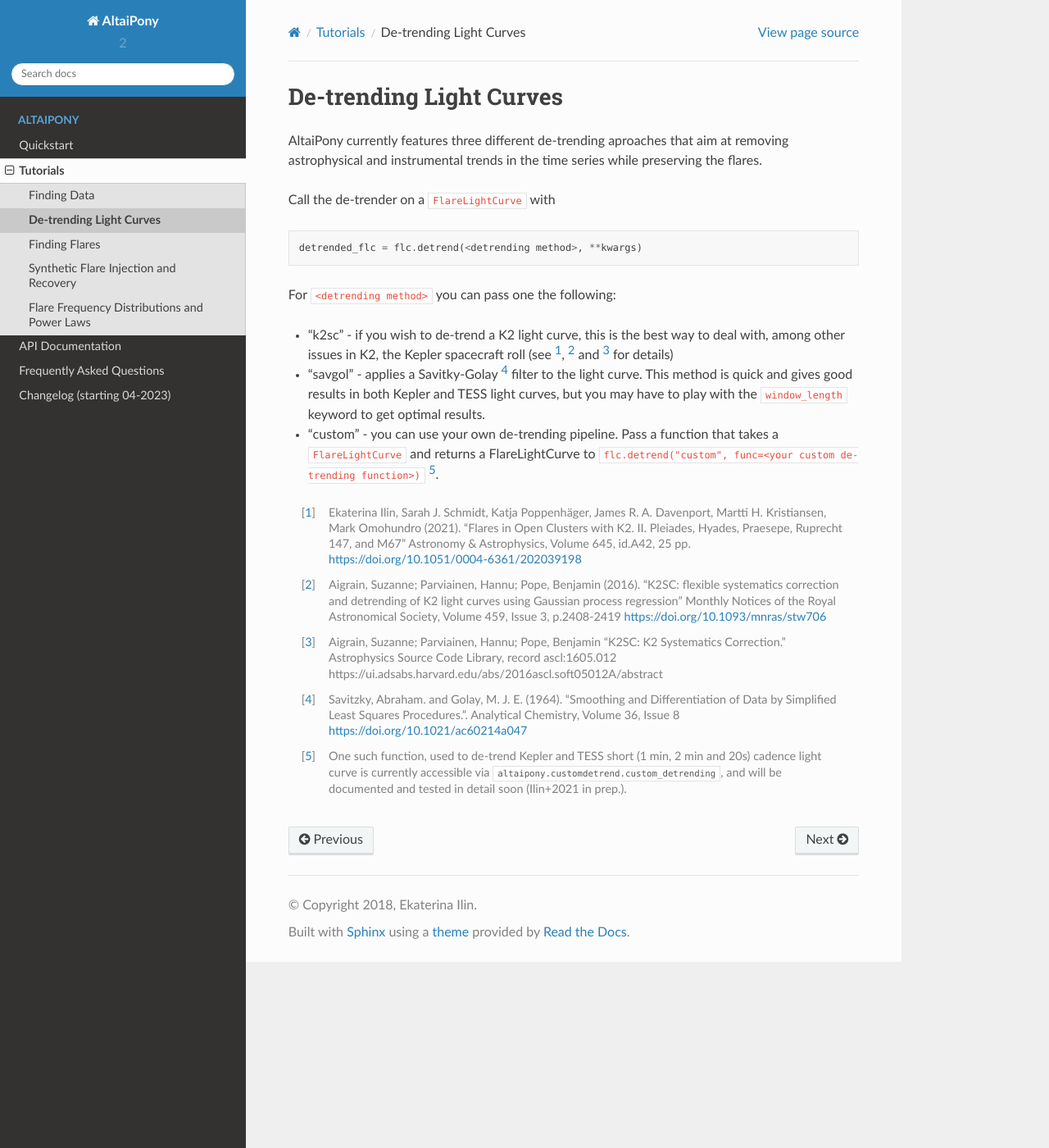
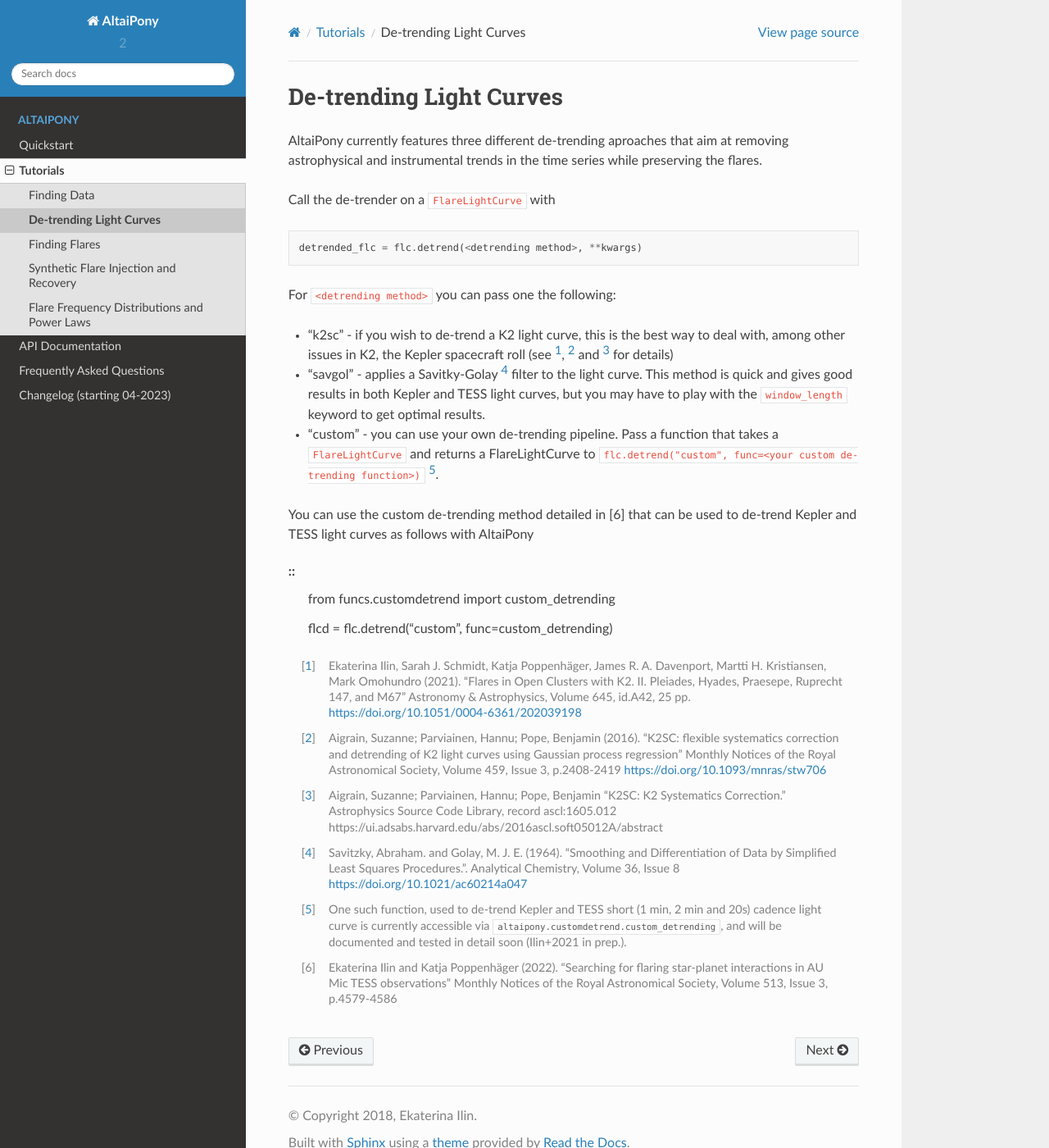
Before and after one commit to ekaterinailin/AltaiPony, a Sphinx documentation site: the page built from docs/source/tutorials/detrend.rst, in a window 1280 px wide and 1400 px high. Shown: the whole window at 82% size. Built offline with Sphinx 7.4.7 and the Read the Docs theme 2.0.0, drawn with Linux system fonts in a browser that asks for light colours.

Commit message:
Update detrend.rst with custom detrending mention

```diff
--- a/docs/source/tutorials/detrend.rst
+++ b/docs/source/tutorials/detrend.rst
@@ -16,7 +16,12 @@ For ``<detrending method>`` you can pass one the following:
 - "savgol" - applies a Savitky-Golay [4]_ filter to the light curve. This method is quick and gives good results in both Kepler and TESS light curves, but you may have to play with the ``window_length`` keyword to get optimal results.
 - "custom" - you can use your own de-trending pipeline. Pass a function that takes a ``FlareLightCurve`` and returns a FlareLightCurve to ``flc.detrend("custom", func=<your custom de-trending function>)`` [5]_.
 
+You can use the custom de-trending method detailed in [6] that can be used to de-trend Kepler and TESS light curves as follows with AltaiPony
 
+::
+      from funcs.customdetrend import custom_detrending
+
+      flcd = flc.detrend("custom", func=custom_detrending)
 
 
 .. [1] Ekaterina Ilin, Sarah J. Schmidt, Katja Poppenhäger, James R. A. Davenport, Martti H. Kristiansen, Mark Omohundro (2021). "Flares in Open Clusters with K2. II. Pleiades, Hyades, Praesepe, Ruprecht 147, and M67" Astronomy & Astrophysics, Volume 645, id.A42, 25 pp.  	https://doi.org/10.1051/0004-6361/202039198
@@ -28,3 +33,5 @@ For ``<detrending method>`` you can pass one the following:
 .. [4] Savitzky, Abraham. and Golay, M. J. E. (1964). "Smoothing and Differentiation of Data by Simplified Least Squares Procedures.". Analytical Chemistry, Volume 36, Issue 8 https://doi.org/10.1021/ac60214a047
 
 .. [5] One such function, used to de-trend Kepler and TESS short (1 min, 2 min and 20s) cadence light curve is currently accessible via ``altaipony.customdetrend.custom_detrending``, and will be documented and tested in detail soon (Ilin+2021 in prep.).
+
+.. [6] Ekaterina Ilin and Katja Poppenhäger (2022). "Searching for flaring star-planet interactions in AU Mic TESS observations" Monthly Notices of the Royal Astronomical Society, Volume 513, Issue 3, p.4579-4586
```
